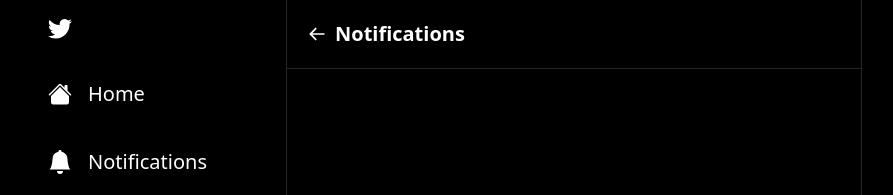
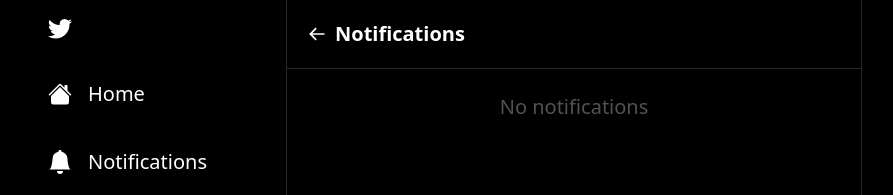
Before and after one commit to maciekpastuszak/twitter-clone, a Next.js app: page /notifications in a window 1280 px wide. Shown: the top 195 px of the page, without its empty margins (66-959 px from the left). Built offline with nearby package versions, Linux system fonts and the light colour scheme; no server answers; the database is empty; sample sign-in values are in the browser's storage.

Commit message:
add check if there are notifications

```diff
--- a/components/ NotificationsFeed.tsx
+++ b/components/ NotificationsFeed.tsx
@@ -10,6 +10,14 @@
     mutateCurrentUser();
 }, [mutateCurrentUser]);
 
+if (fetchedNotifications.length === 0) {
+    return (
+      <div className="text-neutral-600 text-center p-6 text-xl">
+        No notifications
+      </div>
+    )
+  }
+
     return (
         <div></div>
     );
```
